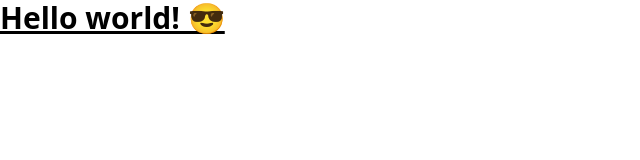
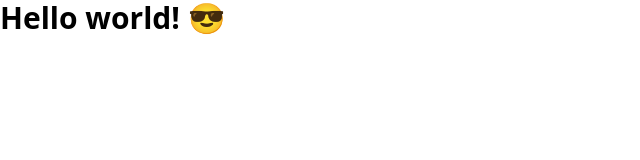
Before and after one commit to allangonzy/allangonzy, a plain HTML site: page index.html in a window 1280 px wide. Shown: the whole page, without its empty margins (0-640 px from the left). Drawn offline with nearby package versions, Linux system fonts and the light colour scheme.

Commit message:
Update index.html

```diff
--- a/index.html
+++ b/index.html
@@ -9,7 +9,7 @@
   </title>
 </head>
 <body>
-  <h1 class="text-3xl font-bold underline">
+  <h1 class="text-3xl font-bold">
     Hello world! 😎
   </h1>
 
```
